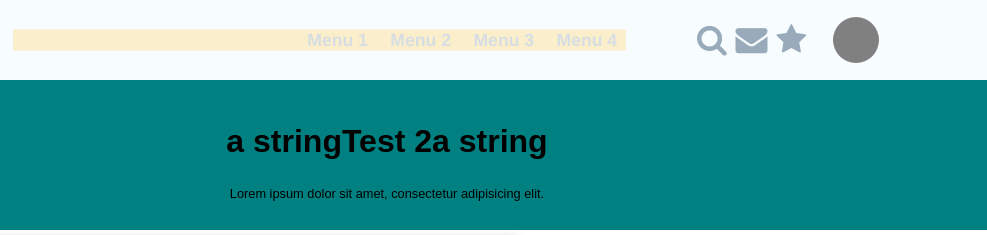
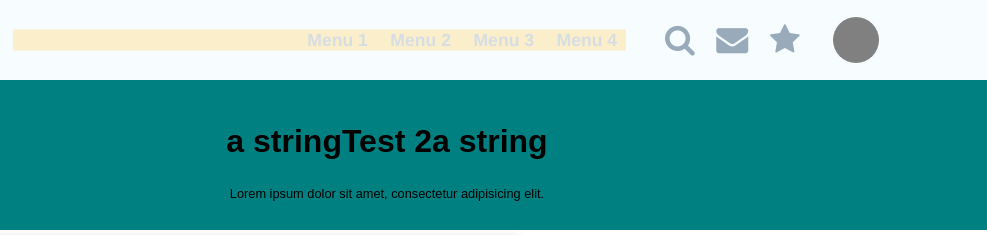
Before and after one commit to kuipou/indie, a website: page index3.html in a window 1280 px wide. Shown: the top 235 px of the page, 293-1280 px from the left. Drawn offline with nearby package versions, Linux system fonts and the light colour scheme; a web font is replaced by a local one.

Commit message:
Push julien

```diff
--- a/sass/_top.scss
+++ b/sass/_top.scss
@@ -23,7 +23,7 @@
 			}
 	.menu-icons {@include span(2); @include vertical-align;
 				 font-size: 2em; text-align:right;
-				 a{color:darken($gray, 20%);
+				 a{color:darken($gray, 20%); margin:0 0.2em;
 				 &:hover {color:darken($gray, 25%); }
 				 }
 				}
```
Also changed, not shown: css/style.css.
